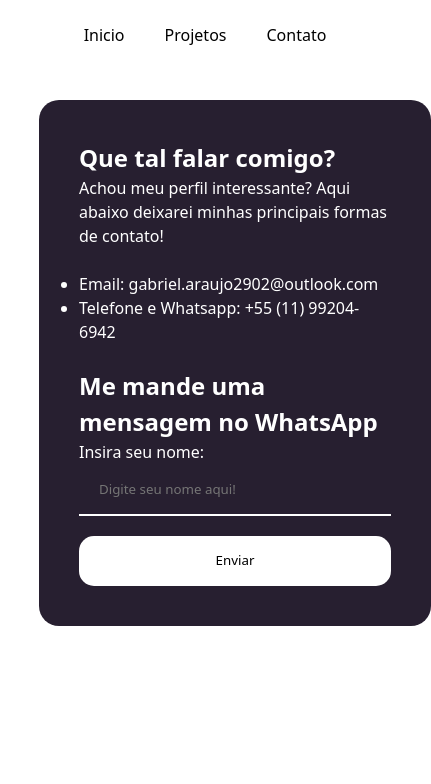
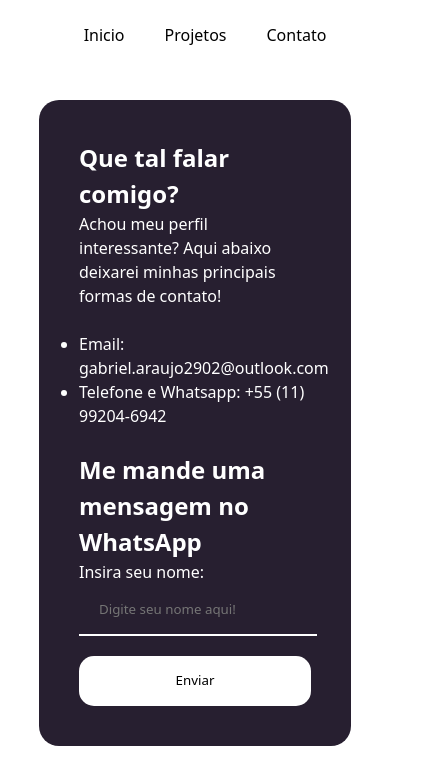
Before and after one commit to theMyntt/MyPortfolio, a React (Vite) app: page /contact in a window 390 px wide. Shown: the top 784 px of the page, 431 px wide, since content can reach past the window. Built offline with nearby package versions, Linux system fonts and the light colour scheme.

Commit message:
fix: design mobile

```diff
--- a/src/pages/Contact/index.scss
+++ b/src/pages/Contact/index.scss
@@ -1,6 +1,6 @@
 .brand-card {
     height: auto;
-    width: 100%;
+    // width: 100%;
     background-color: #271f30;
     border-radius: 20px;
     display: flex;
```
